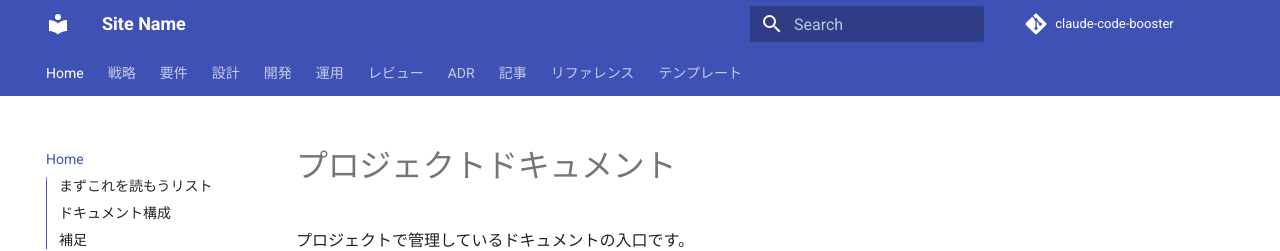
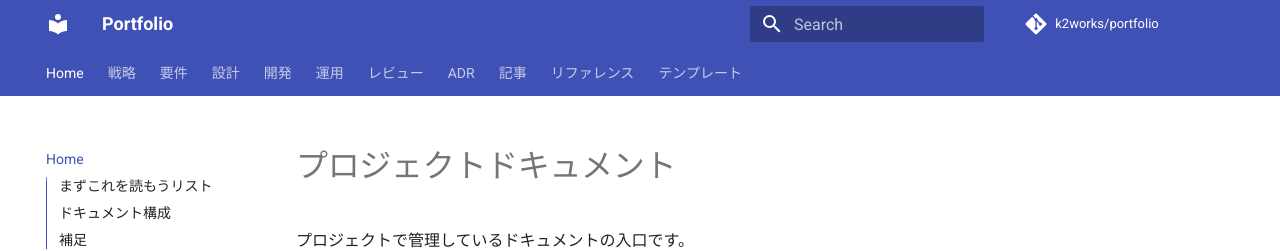
Before and after one commit to k2works/portfolio, an MkDocs documentation site: the page built from docs/index.md, in a window 1280 px wide. Shown: the top 251 px of the page. Built offline with MkDocs 1.6.1 and Material for MkDocs 9.7.7, drawn with Linux system fonts in a browser that asks for light colours; comment, search, counter and statistics services are not loaded.

Commit message:
docs(mkdocs): プロジェクト構成（portfolio）に合わせる
site_name / site_description / repo_url / repo_name / social link を
プレースホルダや旧テンプレート名（claude-code-booster）から
本リポジトリ（k2works/portfolio）に更新。

```diff
--- a/mkdocs.yml
+++ b/mkdocs.yml
@@ -1,8 +1,8 @@
-site_name: Site Name
-site_description: Site Description
+site_name: Portfolio
+site_description: ポートフォリオプロジェクトのドキュメント。戦略・要件・設計・開発・運用・記事・リファレンス・テンプレートを一元管理。
 site_author: Project Team
-repo_url: https://github.com/k2works/claude-code-booster
-repo_name: claude-code-booster
+repo_url: https://github.com/k2works/portfolio
+repo_name: k2works/portfolio
 
 theme:
   name: material
@@ -52,8 +52,8 @@ extra:
   plantuml_url: http://www.plantuml.com/plantuml
   social:
     - icon: fontawesome/brands/github
-      link: https://github.com/k2works
-      name: GitHub Repository/claude-code-booster
+      link: https://github.com/k2works/portfolio
+      name: GitHub Repository/portfolio
 
 plugins:
   - search
```
